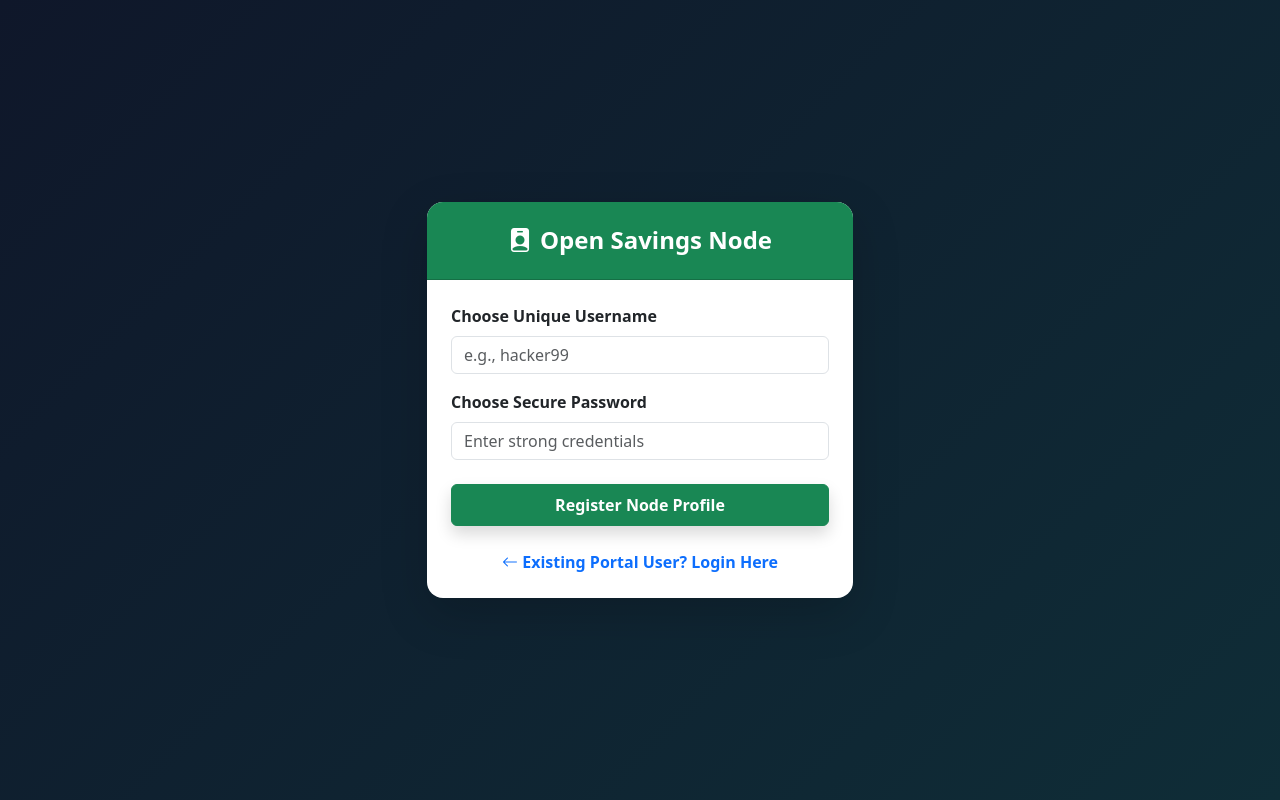
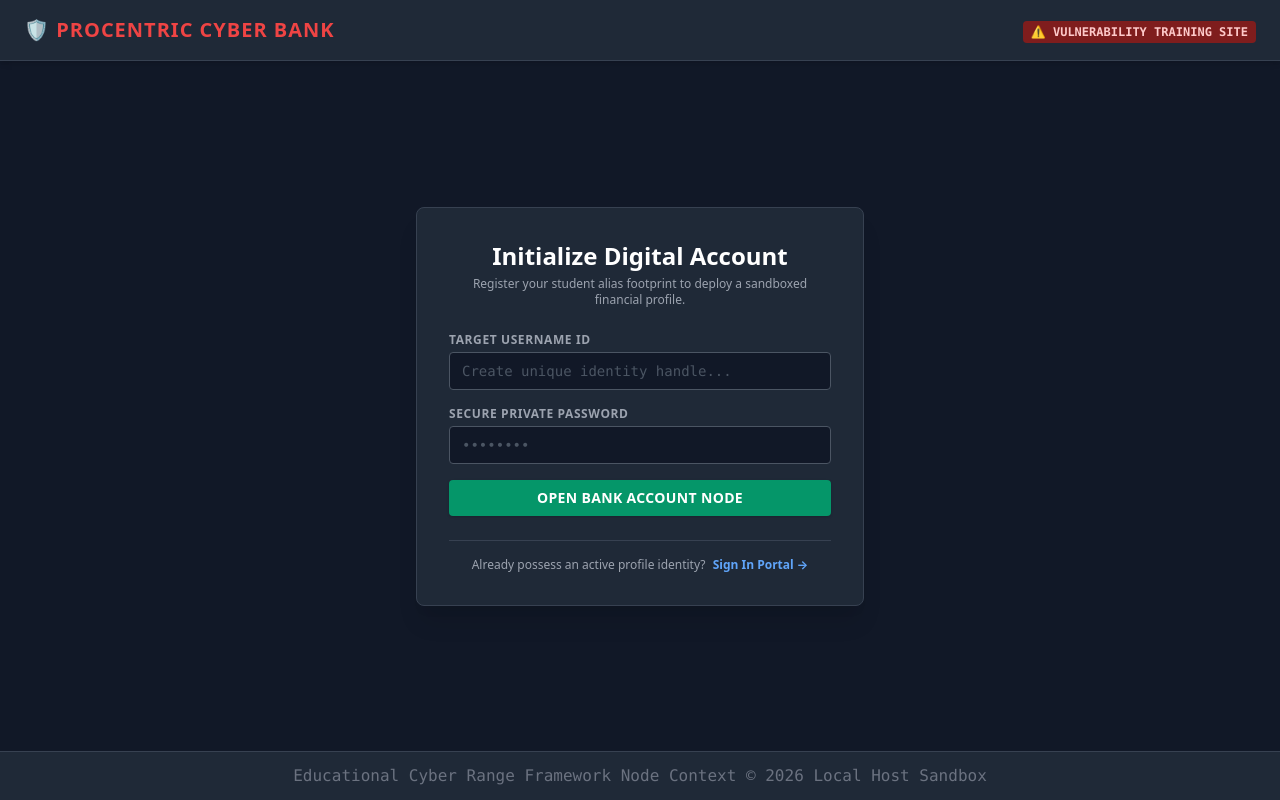
Before and after one commit to tibinjohn193-blip/procentric-cyber-bank, a Flask app: page /register in a window 1280 px wide. Run offline with Flask 3, Linux system fonts and the light colour scheme.

Commit message:
register.html

```diff
--- a/templates/register.html
+++ b/templates/register.html
@@ -2,42 +2,75 @@
 <html lang="en">
 <head>
     <meta charset="UTF-8">
-    <title>Online Registration - Cyber Bank</title>
-    <link rel="stylesheet" href="https://cdn.jsdelivr.net/npm/bootstrap@5.3.0/dist/css/bootstrap.min.css">
-    <link rel="stylesheet" href="https://cdn.jsdelivr.net/npm/bootstrap-icons@1.10.5/font/bootstrap-icons.css">
-</style>
+    <meta name="viewport" content="width=device-width, initial-scale=1.0">
+    <title>Procentric Cyber Bank - Online Registration Matrix</title>
+    <link href="https://cdn.jsdelivr.net/npm/tailwindcss@2.2.19/dist/tailwind.min.css" rel="stylesheet">
 </head>
-<body class="bg-light" style="background: linear-gradient(135deg, #0f172a 0%, #0f2d37 100%); min-height: 100vh; display: flex; align-items: center;">
-    <div class="container" style="max-width: 450px;">
-        <div class="card shadow-lg border-0 rounded-4">
-            <div class="card-header bg-success text-white text-center py-4 rounded-top-4">
-                <h4 class="fw-bold mb-0"><i class="bi bi-person-badge-fill me-2"></i>Open Savings Node</h4>
+<body class="bg-gray-900 text-gray-100 font-sans min-h-screen flex flex-col justify-between">
+
+    <header class="bg-gray-800 border-b border-gray-700 px-6 py-4 flex justify-between items-center shadow-md">
+        <div class="flex items-center space-x-2">
+            <span class="text-xl font-bold tracking-wider text-red-500">🛡️ PROCENTRIC CYBER BANK</span>
         </div>
-            <div class="card-body p-4">
+        <div>
+            <span class="text-xs bg-red-900 text-red-200 px-2 py-1 rounded font-mono font-bold">⚠️ VULNERABILITY TRAINING SITE</span>
+        </div>
+    </header>
+
+    <main class="flex-grow flex items-center justify-center p-4">
+        <div class="bg-gray-800 border border-gray-700 p-8 rounded-lg shadow-xl max-w-md w-full">
+            <div class="text-center mb-6">
+                <h2 class="text-2xl font-extrabold text-white">Initialize Digital Account</h2>
+                <p class="text-gray-400 text-xs mt-1">Register your student alias footprint to deploy a sandboxed financial profile.</p>
+            </div>
+
             {% with messages = get_flashed_messages() %}
                 {% if messages %}
+                    <div class="mb-4">
                         {% for message in messages %}
-                        <div class="alert alert-danger text-center shadow-sm">⚠️ {{ message.replace('danger:','') }}</div>
+                            {% if 'danger:' in message %}
+                                <div class="bg-red-950 border border-red-800 text-red-300 px-3 py-2 rounded text-xs font-medium">
+                                    {{ message.replace('danger:', '') }}
+                                </div>
+                            {% elif 'success:' in message %}
+                                <div class="bg-green-950 border border-green-800 text-green-300 px-3 py-2 rounded text-xs font-medium">
+                                    {{ message.replace('success:', '') }}
+                                </div>
+                            {% endif %}
                         {% endfor %}
+                    </div>
                 {% endif %}
             {% endwith %}
 
-                <form method="POST">
-                    <div class="mb-3">
-                        <label class="form-label fw-semibold">Choose Unique Username</label>
-                        <input type="text" name="username" class="form-control" required placeholder="e.g., hacker99">
+            <form action="/register" method="POST" class="space-y-4">
+                <div>
+                    <label class="block text-xs font-semibold text-gray-400 uppercase tracking-wider mb-1">Target Username ID</label>
+                    <input type="text" name="username" placeholder="Create unique identity handle..." required autocomplete="off"
+                           class="w-full bg-gray-900 border border-gray-600 rounded px-3 py-2 text-sm font-mono text-white placeholder-gray-600 focus:outline-none focus:border-blue-500 transition">
                 </div>
-                    <div class="mb-4">
-                        <label class="form-label fw-semibold">Choose Secure Password</label>
-                        <input type="password" name="password" class="form-control" required placeholder="Enter strong credentials">
+
+                <div>
+                    <label class="block text-xs font-semibold text-gray-400 uppercase tracking-wider mb-1">Secure Private Password</label>
+                    <input type="password" name="password" placeholder="••••••••" required
+                           class="w-full bg-gray-900 border border-gray-600 rounded px-3 py-2 text-sm font-mono text-white placeholder-gray-600 focus:outline-none focus:border-blue-500 transition">
                 </div>
-                    <button type="submit" class="btn btn-success w-100 py-2 fw-bold shadow">Register Node Profile</button>
+
+                <button type="submit"
+                        class="w-full bg-green-600 hover:bg-green-700 text-white font-bold py-2 px-4 rounded text-sm tracking-wide uppercase shadow transition duration-200 mt-2">
+                    Open Bank Account Node
+                </button>
             </form>
-                <div class="text-center mt-4">
-                    <a href="/login" class="text-decoration-none text-primary fw-semibold"><i class="bi bi-arrow-left"></i> Existing Portal User? Login Here</a>
+
+            <div class="mt-6 pt-4 border-t border-gray-700 text-center text-xs">
+                <span class="text-gray-400">Already possess an active profile identity?</span>
+                <a href="/login" class="text-blue-400 hover:text-blue-300 ml-1 font-bold transition">Sign In Portal &rarr;</a>
             </div>
         </div>
-        </div>
-    </div>
+    </main>
+
+    <footer class="bg-gray-800 border-t border-gray-700 py-3 text-center text-xxs text-gray-500 font-mono">
+        Educational Cyber Range Framework Node Context &copy; 2026 Local Host Sandbox
+    </footer>
+
 </body>
 </html>
```
Lines whose indentation alone changed are shown as unchanged.
